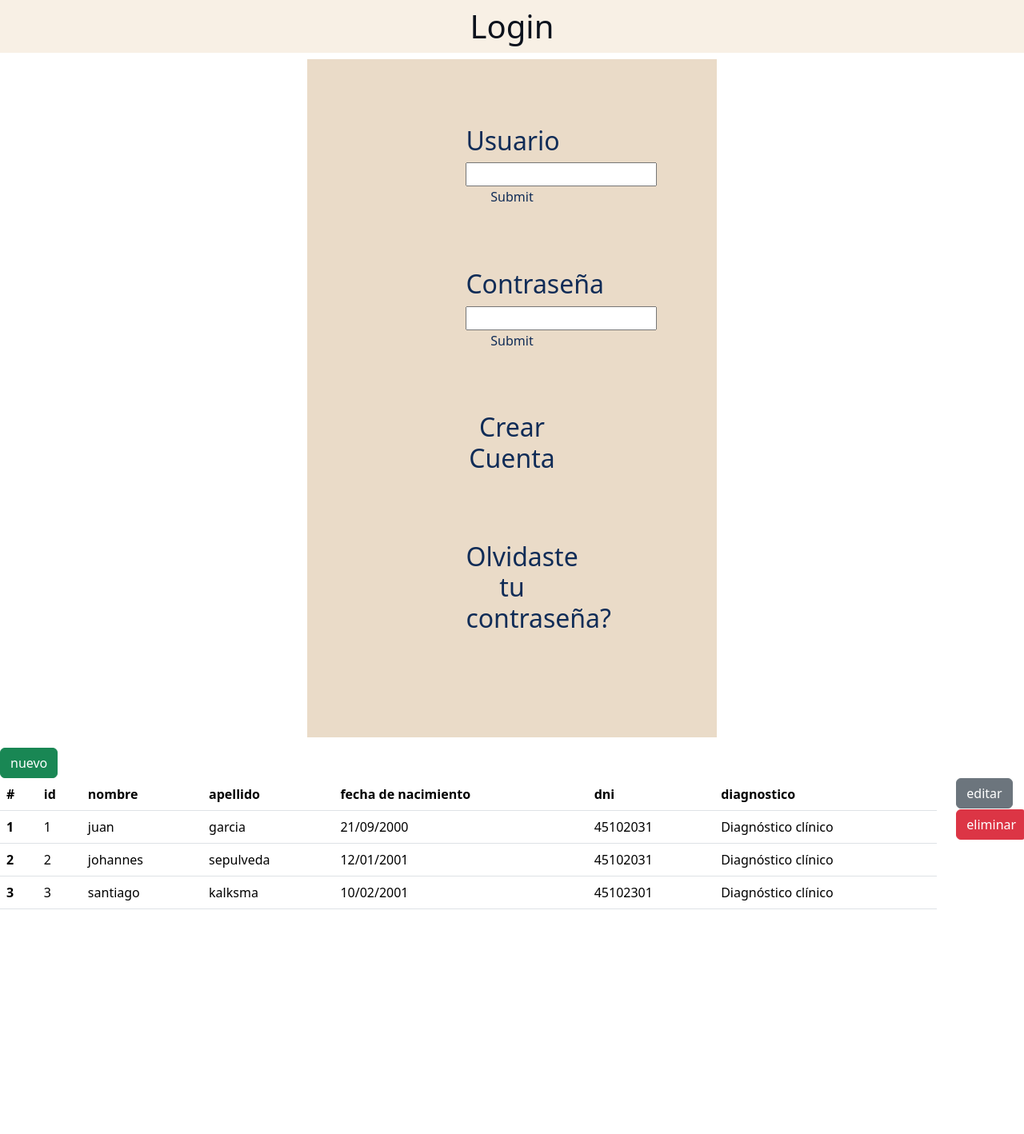
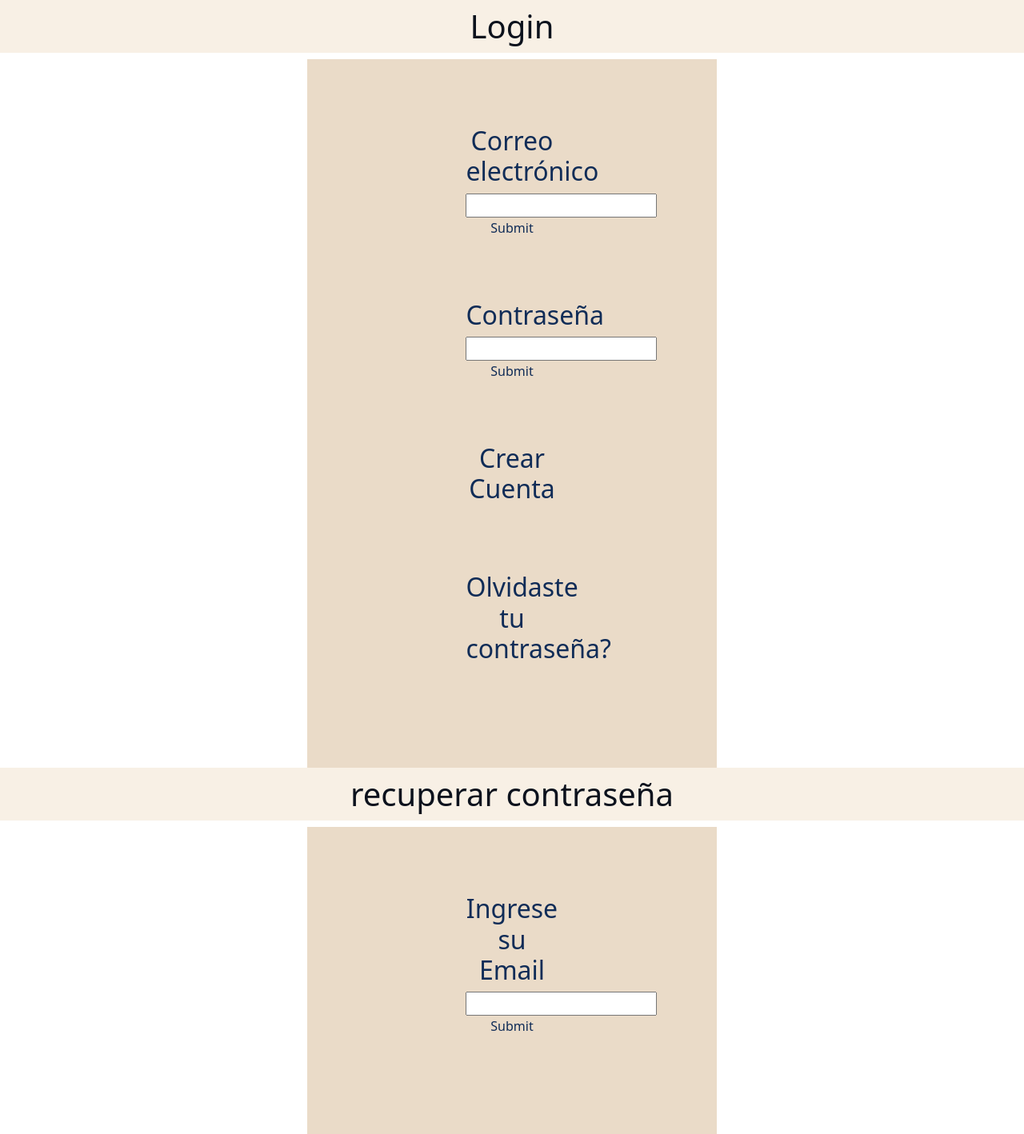
Before and after one commit to Johann123323/olimp-ada-inet, an Angular app in the folder Documents/inet/inet/: page /Login in a window 1280 px wide. Shown: the whole page at 80% size. Before the commit the page ends 1153 px from the top, so only its background shows below. Built offline with nearby package versions, Linux system fonts and the light colour scheme.

Commit message:
actualización con el patient-abm y correción en el login

```diff
--- a/Documents/inet/inet/src/app/app.component.html
+++ b/Documents/inet/inet/src/app/app.component.html
@@ -1,5 +1,12 @@
 <router-outlet></router-outlet>
-<app-patient-abm></app-patient-abm>
-<!--<app-login></app-login>-->
+<!--
+    <app-patient-abm></app-patient-abm>
+-->
 
-<!--<app-recuperar-contrasena></app-recuperar-contrasena>--->
+<!--
+    <app-login></app-login>
+-->
+<app-recuperar-contrasena></app-recuperar-contrasena>
+<!--
+
+--->
--- a/Documents/inet/inet/src/app/login/login.component.html
+++ b/Documents/inet/inet/src/app/login/login.component.html
@@ -2,7 +2,7 @@
     <header><h1>Login</h1></header>
     <div id="cuerpo">
         <div>
-            <h2>Usuario</h2>
+            <h2>Correo electrónico</h2>
             <input type="text">
             <input type="submit" class="boton">
         </div>
```
